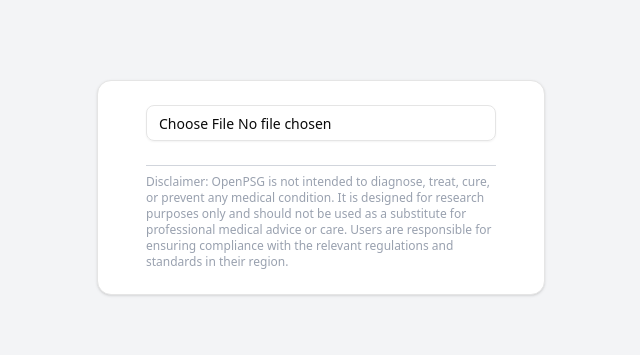
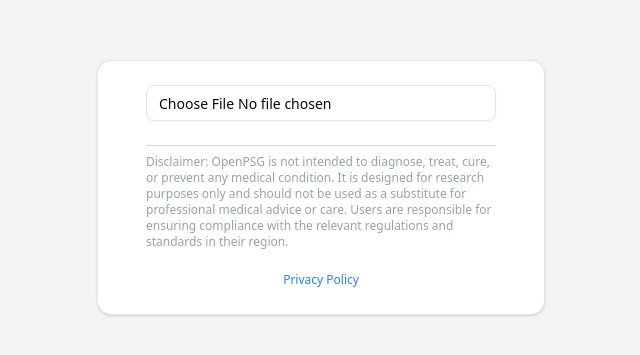
Before and after one commit to OpenPSG/viewer, a React (Vite) app: page / in a window 1280 px wide. Shown: the part 213-568 px from the top of the page, without its empty margins (319-959 px from the left). Built offline with nearby package versions, Linux system fonts and the light colour scheme.

Commit message:
feat: links and favicon etc

```diff
--- a/index.html
+++ b/index.html
@@ -4,6 +4,12 @@
     <meta charset="UTF-8" />
     <meta name="viewport" content="width=device-width, initial-scale=1.0" />
     <title>OpenPSG Viewer</title>
+    <link rel="icon" type="image/png" href="/favicon-96x96.png" sizes="96x96" />
+    <link rel="icon" type="image/svg+xml" href="/favicon.svg" />
+    <link rel="shortcut icon" href="/favicon.ico" />
+    <link rel="apple-touch-icon" sizes="180x180" href="/apple-touch-icon.png" />
+    <meta name="apple-mobile-web-app-title" content="OpenPSG" />
+    <link rel="manifest" href="/site.webmanifest" />
   </head>
   <body>
     <div id="root"></div>
--- a/src/App.tsx
+++ b/src/App.tsx
@@ -49,6 +49,11 @@
                 ensuring compliance with the relevant regulations and standards
                 in their region.
               </div>
+              <div className="text-center">
+                <a href="https://openpsg.com/privacy.html" className="text-blue-500 hover:underline text-xs">
+                  Privacy Policy
+                </a>
+              </div>
             </CardContent>
           </Card>
         </div>
```
